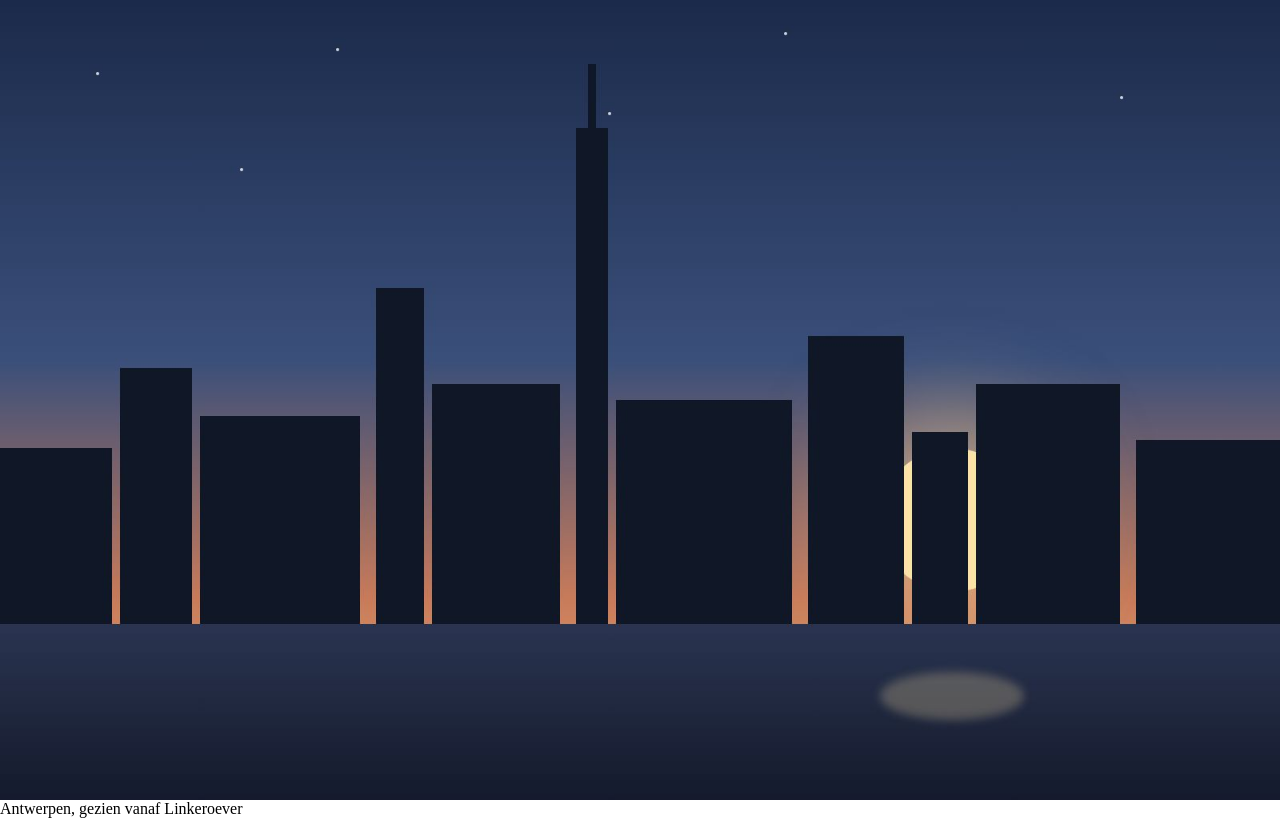
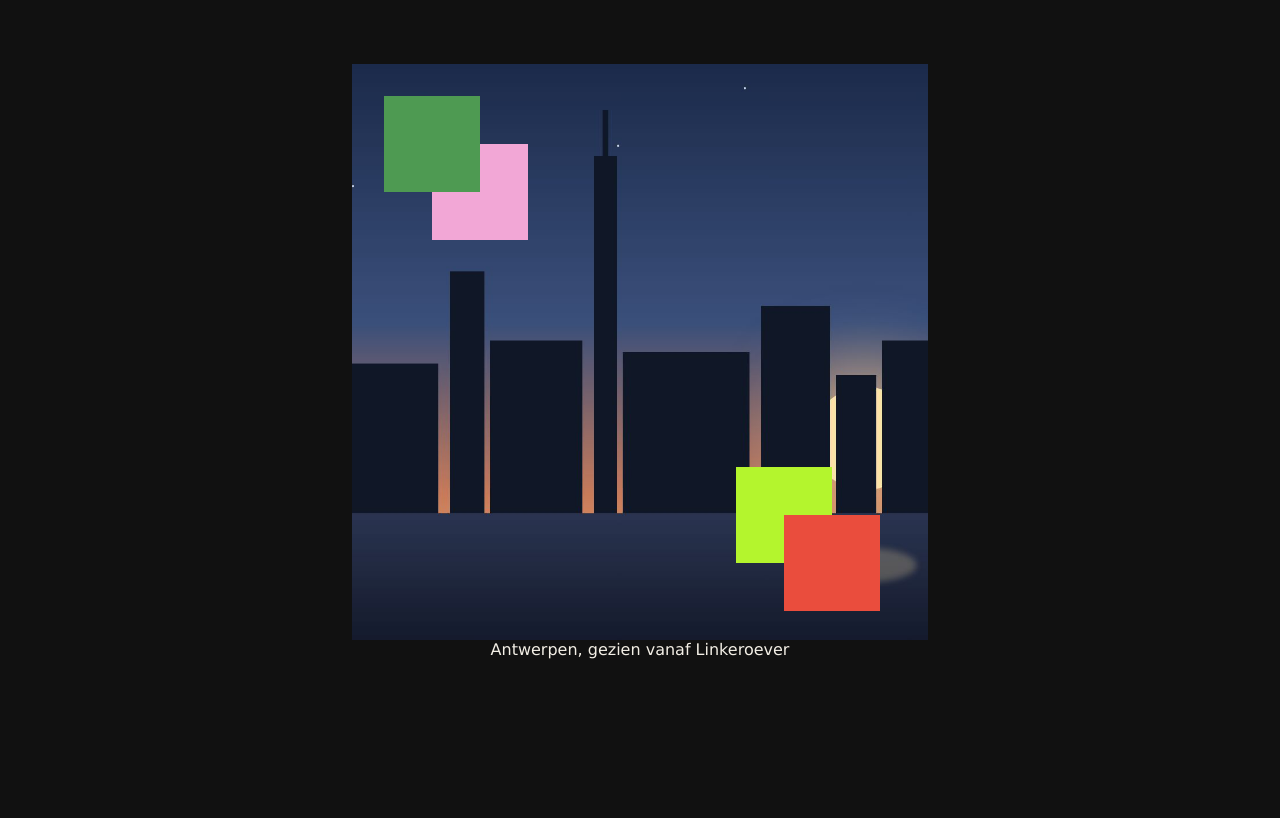
Before and after one commit to sebastien-anslot/webtechnology, a plain HTML site: page labo-05/fotolijst/index.html in a window 1280 px wide. Drawn offline with Linux system fonts and the light colour scheme.

Commit message:
dszedzedzaezfzef

```diff
--- a/labo-05/fotolijst/css/stijl.css
+++ b/labo-05/fotolijst/css/stijl.css
@@ -2,7 +2,60 @@
 
 /* === tokens === */
 :root {
+    --page:#111111;
+    --tekst:#f3efe6;
+    --font:verdana;
+    --groen:#4e9a52;
+    --roze:#f2a7d6;
+    --lime:#b4f52d;
+    --rood:#ea4d3d;
+}
+body{
+    font-family: var(--font);
+    background-color: var(--page);
+    color: var(--tekst);
+}
+/* === your rules === */
+
+.lijst{
+    width:36rem;
+    margin:4rem auto;
+    position: relative;
+    font-family: var(--font);
+}
+.lijst img{
+    aspect-ratio: 1/1;
+    object-fit:cover;
 
 }
 
-/* === your rules === */
+.vlakje{
+    position:absolute;
+    width:6rem;
+    height: 6rem;
+
+}
+.rood{
+    background-color: var(--rood);
+    bottom:3rem;
+    right:3rem;
+    z-index: 1;
+}
+.lime  {
+    background-color: var(--lime);
+    bottom: 6rem;
+    right: 6rem; }
+.roze{
+    background-color: var(--roze);
+    top:5rem;
+    left:5rem;
+}
+.groen{
+    background-color: var(--groen);
+    top:2rem;
+    left:2rem;
+    z-index: 1;
+}
+figcaption{
+    text-align: center;
+}
```
